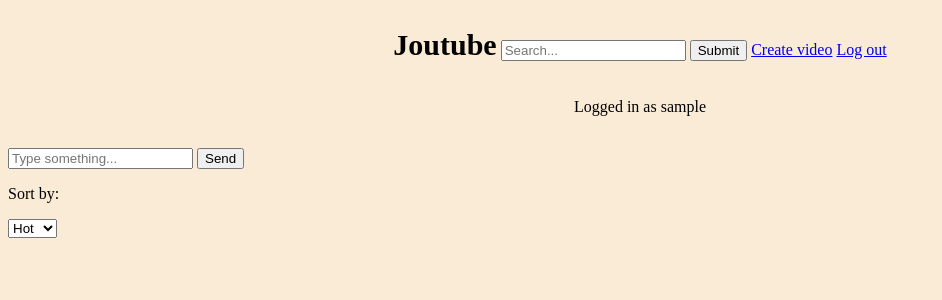
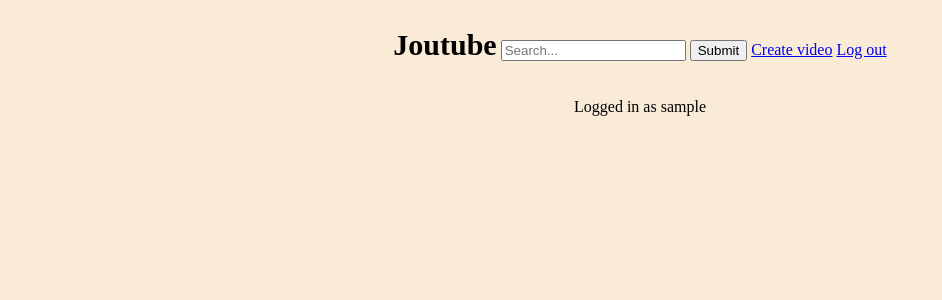
Before and after one commit to aatls/joutube, a Flask app: template templates/index.html in a window 1280 px wide. Shown: the top 300 px of the page, without its empty margins (0-942 px from the left). Run offline with Flask 3, Linux system fonts and the light colour scheme; the template is opened without the code that fills it, so the values that code supplies are empty; the visitor is signed in with stand-in values (Sample User, id 1).

Commit message:
hide unsupported features

```diff
--- a/templates/index.html
+++ b/templates/index.html
@@ -2,7 +2,7 @@
 {% block title %}Home{% endblock %}
 {% block content %}
 
-<div class="chat">
+<!-- <div class="chat">
     <ul>
         {% for message in messages %}
         <li>
@@ -17,11 +17,11 @@
         <input type="text" name="message-input" placeholder="Type something...">
         <button type="submit">Send</button>
     </div>
-</div>
+</div> -->
 
 <div class="content">
     <div class="suggestions">
-        <div class="sort-options">
+        <!-- <div class="sort-options">
             <p>Sort by:</p>
             <form>
                 <select size="1">
@@ -30,7 +30,7 @@
                     <option value="new">New</option>
                 </select>
             </form>
-        </div>
+        </div> -->
         <div class="thumbnails">
             {% for video in videos %}
             <div class="thumbnail-container">
--- a/templates/video.html
+++ b/templates/video.html
@@ -37,12 +37,12 @@
             <button type="submit">Submit</i></button>
         </form>
     </div>
-    {% for comment in comments %}
+    <!-- {% for comment in comments %}
     <div class="comment">
         <p>{{ comment.content }}</p>
         <p><small>submitted at {{ comment.submissiontime }}</small></p>
     </div>
-    {% endfor %}
+    {% endfor %} -->
 </div>
 
 {% endblock %}
```
